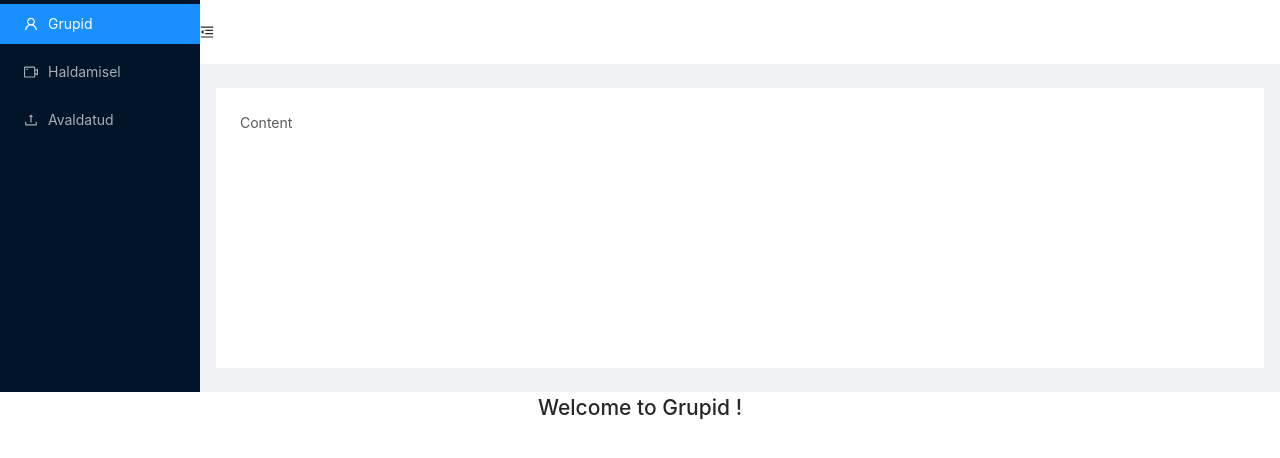
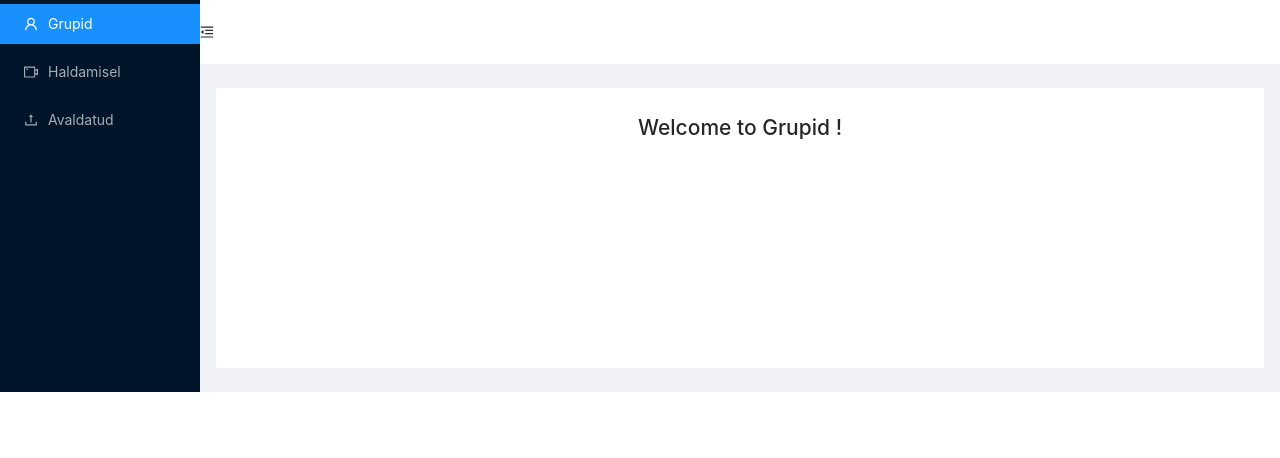
Before and after one commit to ArtyomkaQQ/Quretec-demo, a React (Create React App) app: page /grupid in a window 1280 px wide. Shown: the top 458 px of the page. Built offline with nearby package versions, Linux system fonts and the light colour scheme.

Commit message:
Routing init

```diff
--- a/src/App.js
+++ b/src/App.js
@@ -1,22 +1,78 @@
-import React, { Component } from 'react';
-import { Route, BrowserRouter as Router, Switch } from 'react-router-dom'
-import Home from './Home'
-import Group from './Group'
-import Manageable from './Manageable'
+import React, { Component } from "react";
+import "./App.scss";
+import { BrowserRouter as Router, Route, Link } from "react-router-dom";
 
-class App extends Component {
-    state = {}
+import { Layout, Menu } from "antd";
+import {
+  MenuUnfoldOutlined,
+  MenuFoldOutlined,
+  UserOutlined,
+  VideoCameraOutlined,
+  UploadOutlined,
+} from "@ant-design/icons";
+import Group from './Group';
+import Manageable from './Manageable';
+
+const { Header, Sider, Content } = Layout;
+
+class AppNav extends Component {
+  state = {
+    collapsed: false,
+  };
+
+  toggle = () => {
+    this.setState({
+      collapsed: !this.state.collapsed,
+    });
+  };
+
   render() {
     return (
       <Router>
-                <Switch>
-                    <Route exact={true} path='/' component={Home} />
+        <Layout>
+        <Sider trigger={null} collapsible collapsed={this.state.collapsed}>
+          <div className="logo" />
+          <Menu theme="dark" mode="inline" defaultSelectedKeys={["1"]}>
+            <Menu.Item key="1">
+              <UserOutlined />
+              <Link to="/grupid">Grupid</Link>
+            </Menu.Item>
+            <Menu.Item key="2">
+              <VideoCameraOutlined />
+              <Link to="/haldamisel">Haldamisel</Link>
+            </Menu.Item>
+            <Menu.Item key="3">
+              <UploadOutlined />
+              <Link to="/avaldatud">Avaldatud</Link>
+            </Menu.Item>
+          </Menu>
+        </Sider>
+        <Layout className="site-layout">
+          <Header className="site-layout-background" style={{ padding: 0 }}>
+            {React.createElement(
+              this.state.collapsed ? MenuUnfoldOutlined : MenuFoldOutlined,
+              {
+                className: "trigger",
+                onClick: this.toggle,
+              }
+            )}
+          </Header>
+          <Content
+            className="site-layout-background"
+            style={{
+              margin: "24px 16px",
+              padding: 24,
+              minHeight: 280,
+            }}
+          >
             <Route exact={true} path='/grupid' component={Group} />
             <Route exact={true} path='/haldamisel' component={Manageable} />
-                </Switch>
+          </Content>
+        </Layout>
+      </Layout>
       </Router>
     );
   }
 }
 
-export default App;
+export default AppNav;
--- a/src/AppNav.js
+++ /dev/null
@@ -1,73 +0,0 @@
-import React, { Component } from "react";
-import "./App.scss";
-import { Link } from "react-router-dom";
-
-import { Layout, Menu } from "antd";
-import {
-  MenuUnfoldOutlined,
-  MenuFoldOutlined,
-  UserOutlined,
-  VideoCameraOutlined,
-  UploadOutlined,
-} from "@ant-design/icons";
-
-const { Header, Sider, Content } = Layout;
-
-class AppNav extends Component {
-  state = {
-    collapsed: false,
-  };
-
-  toggle = () => {
-    this.setState({
-      collapsed: !this.state.collapsed,
-    });
-  };
-
-  render() {
-    return (
-      <Layout>
-        <Sider trigger={null} collapsible collapsed={this.state.collapsed}>
-          <div className="logo" />
-          <Menu theme="dark" mode="inline" defaultSelectedKeys={["1"]}>
-            <Menu.Item key="1">
-              <UserOutlined />
-              <Link to="/grupid">Grupid</Link>
-            </Menu.Item>
-            <Menu.Item key="2">
-              <VideoCameraOutlined />
-              <Link to="/haldamisel">Haldamisel</Link>
-            </Menu.Item>
-            <Menu.Item key="3">
-              <UploadOutlined />
-              <Link to="/avaldatud">Avaldatud</Link>
-            </Menu.Item>
-          </Menu>
-        </Sider>
-        <Layout className="site-layout">
-          <Header className="site-layout-background" style={{ padding: 0 }}>
-            {React.createElement(
-              this.state.collapsed ? MenuUnfoldOutlined : MenuFoldOutlined,
-              {
-                className: "trigger",
-                onClick: this.toggle,
-              }
-            )}
-          </Header>
-          <Content
-            className="site-layout-background"
-            style={{
-              margin: "24px 16px",
-              padding: 24,
-              minHeight: 280,
-            }}
-          >
-            Content
-          </Content>
-        </Layout>
-      </Layout>
-    );
-  }
-}
-
-export default AppNav;
--- a/src/Group.js
+++ b/src/Group.js
@@ -1,12 +1,10 @@
 import React, { Component } from 'react';
-import AppNav from './AppNav';
 
 class Group extends Component {
     state = {  }
     render() {
         return (
             <div>
-              <AppNav />
               <h2 style={{ display: 'flex', justifyContent: 'center', alignItems: 'center' }}>
                 Welcome to Grupid !
                      </h2>
--- a/src/Home.js
+++ b/src/Home.js
@@ -1,5 +1,5 @@
 import React, { Component } from "react";
-import AppNav from "./AppNav";
+import AppNav from "./App";
 
 class Home extends Component {
   state = {};
--- a/src/Manageable.js
+++ b/src/Manageable.js
@@ -1,11 +1,9 @@
 import React, { Component } from 'react';
-import AppNav from './AppNav';
 
 class Manageable extends Component {
     render() {
         return (
           <div>
-            <AppNav />
             <h2 style={{ display: 'flex', justifyContent: 'center', alignItems: 'center' }}>
               Welcome to easy Haldamisel !
                    </h2>
```
Lines whose indentation alone changed are shown as unchanged.
